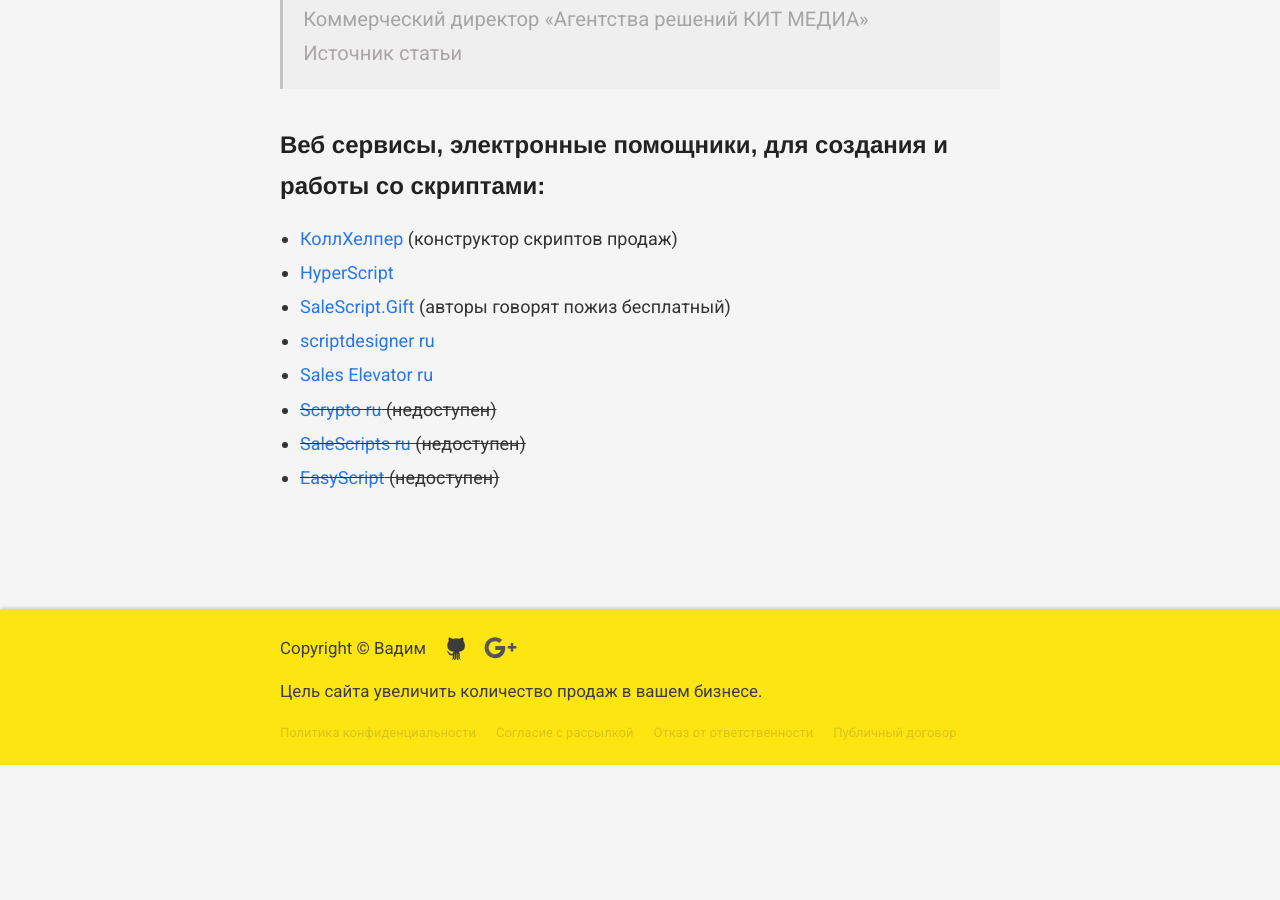
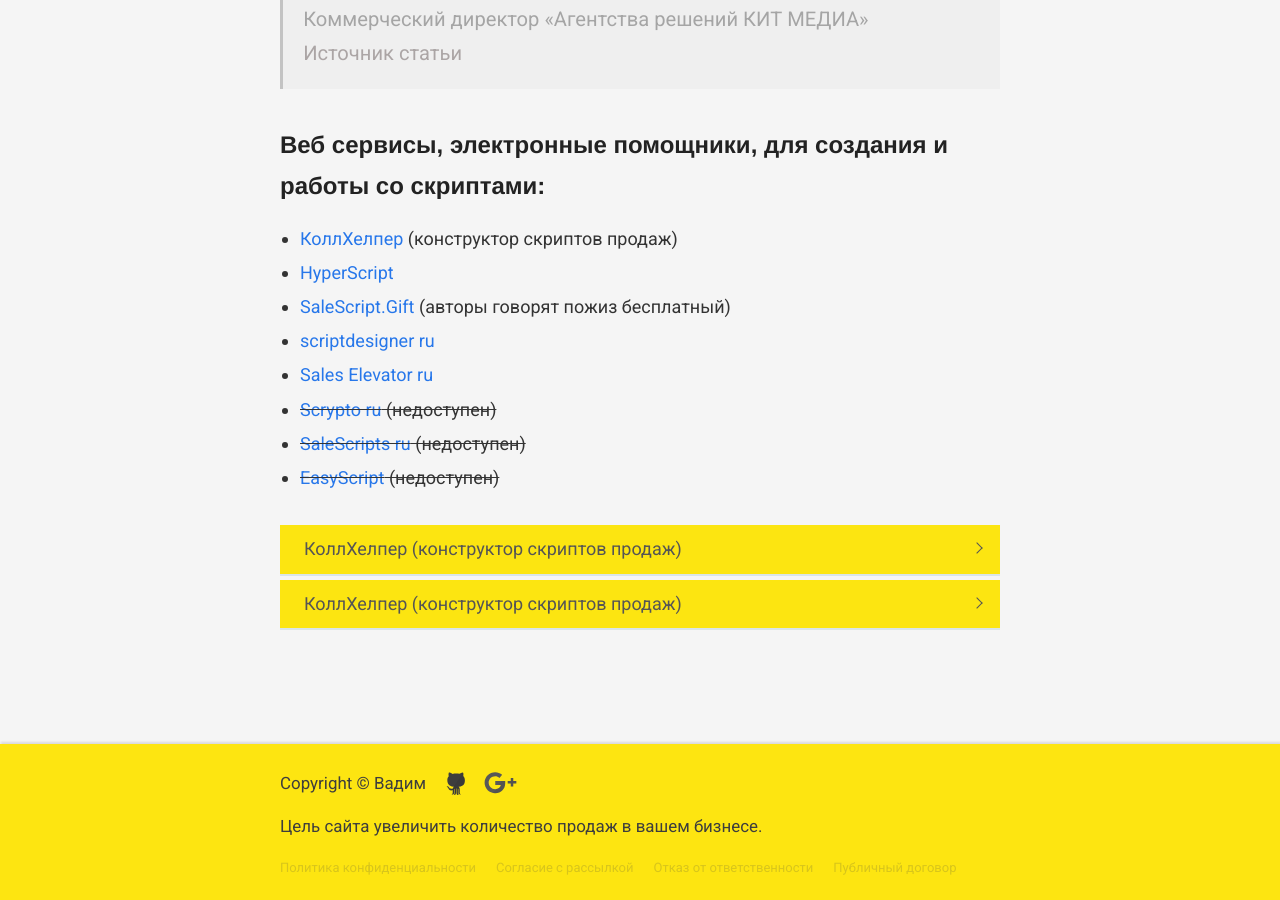
Before and after one commit to VadymVolos/vadymvolos.github.io, a Jekyll site: the page built from _posts/digital-marketing/2017-07-04-kak-napisat-idealnyy-skript-dlya-prodazhnikov.md, in a window 1280 px wide and 900 px high, scrolled down 4947 px. Built offline with Jekyll 4.4.1, drawn with Linux system fonts in a browser that asks for light colours; nearby versions of some CDN libraries; comment, search, counter and statistics services are not loaded; before the commit the page ends 5712 px from its top, so only the background shows below that.

Commit message:
Update 2017-07-04-kak-napisat-idealnyy-skript-dlya-prodazhnikov.md

```diff
--- a/_posts/digital-marketing/2017-07-04-kak-napisat-idealnyy-skript-dlya-prodazhnikov.md
+++ b/_posts/digital-marketing/2017-07-04-kak-napisat-idealnyy-skript-dlya-prodazhnikov.md
@@ -86,6 +86,36 @@
 <li><s><a rel="nofollow" target="_blank" href="http://script-zvonka.ru/">SaleScripts ru</a> (недоступен)</s></li>
 <li><s><a rel="nofollow" target="_blank" href="http://www.easyscript.ru/">EasyScript</a> (недоступен)</s></li>
 </ul>
+
+<ul class="accordion">
+    <li class="accordion-li">
+	  <a class="accordion-a">КоллХелпер (конструктор скриптов продаж)</a>
+    <div class="accordion-content">
+    <a rel="nofollow" target="_blank" href="http://callhelp.kit-media.com/">КоллХелпер</a> (конструктор скриптов продаж).
+
+    <p>Вебинар: Как написать скрипт продаж самостоятельно:</p>
+              <div class="yt-video-container-1">
+                    <iframe src="https://www.youtube.com/embed/N7PwZVRhylw?rel=0" frameborder="0" allowfullscreen></iframe>
+	            </div>
+    </div>
+    </li>
+
+
+    <li class="accordion-li">
+	  <a class="accordion-a">КоллХелпер (конструктор скриптов продаж)</a>
+    <div class="accordion-content">
+    <a rel="nofollow" target="_blank" href="http://callhelp.kit-media.com/">КоллХелпер</a> (конструктор скриптов продаж).
+
+    <p>Вебинар: Как написать скрипт продаж самостоятельно:</p>
+              <div class="yt-video-container-1">
+                    <iframe src="https://www.youtube.com/embed/N7PwZVRhylw?rel=0" frameborder="0" allowfullscreen></iframe>
+	            </div>
+    </div>
+    </li>
+
+</ul>
+
+
 <!--
 <a rel="nofollow" target="_blank" href=""></a>
 -->
```
